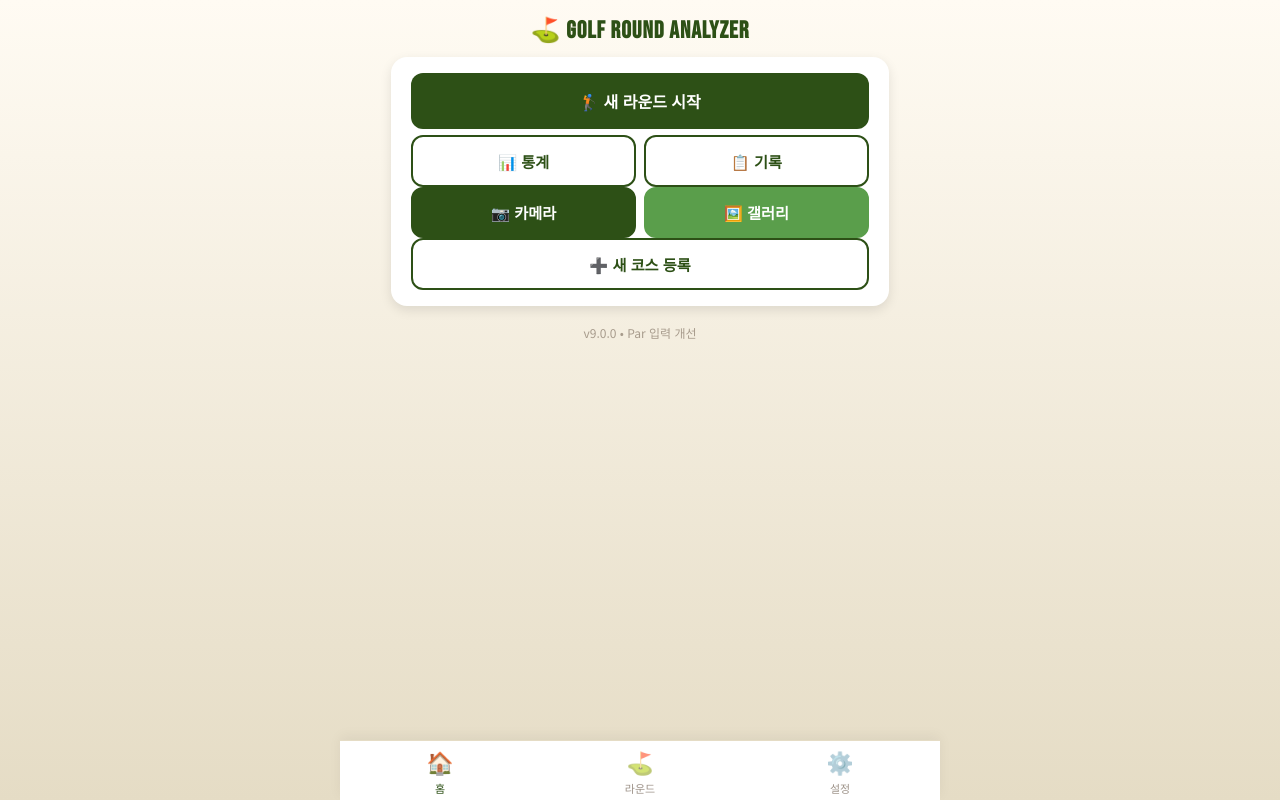
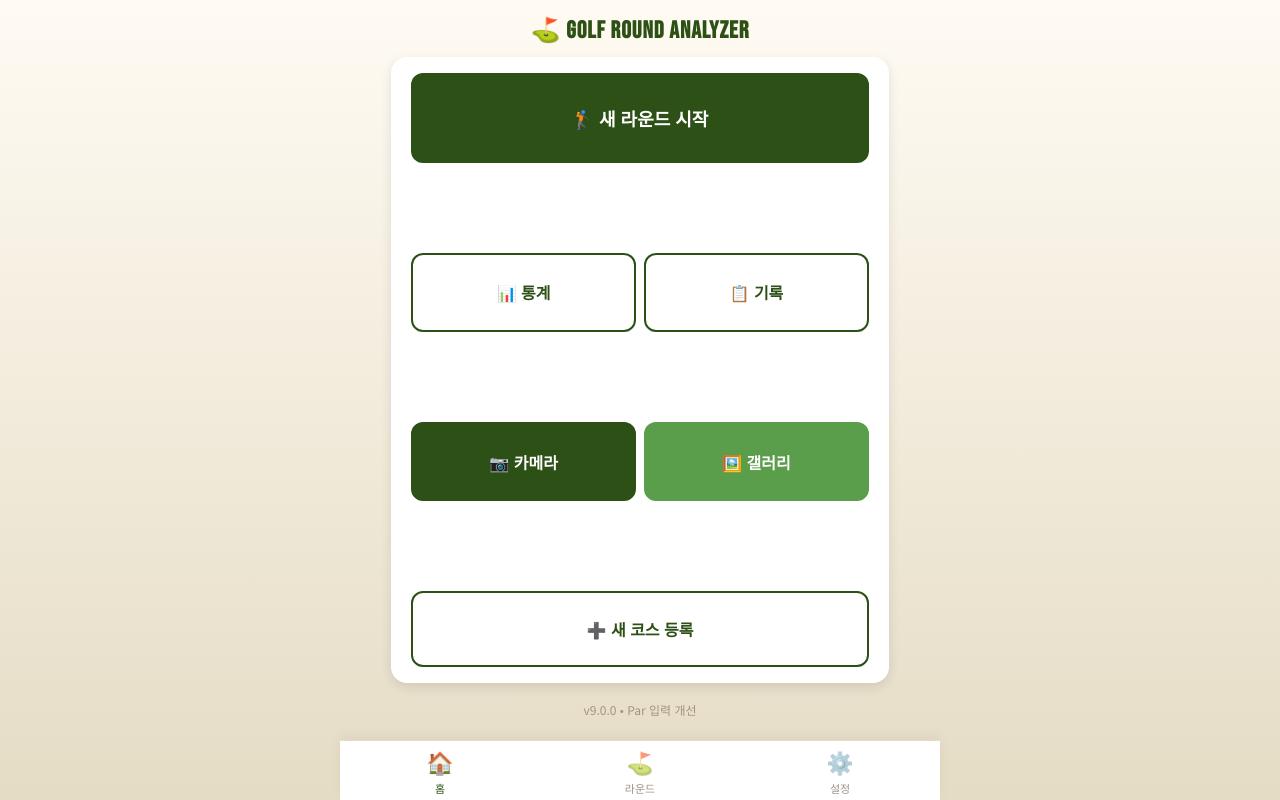
Before and after one commit to inventorykp10/golf-analyzer, a plain HTML site: page index.html in a window 1280 px wide. Drawn offline with Linux system fonts and the light colour scheme.

Commit message:
홈 페이지 Ultra full screen

```diff
--- a/index.html
+++ b/index.html
@@ -966,19 +966,19 @@
           </div>
         ` : ''}
 
-        <div class="section">
-          <button class="primary-btn" onclick="goToPage(1)" style="margin-bottom:6px;">
+        <div class="section grow" style="justify-content:space-between;">
+          <button class="primary-btn" onclick="goToPage(1)" style="padding:4vh 16px; font-size:18px;">
             🏌️ 새 라운드 시작
           </button>
           <div class="home-quick-actions">
-            <button class="secondary-btn" onclick="goToPage(2)" style="margin-bottom:0;">📊 통계</button>
-            <button class="secondary-btn" onclick="goToPage(3)" style="margin-bottom:0;">📋 기록</button>
+            <button class="secondary-btn" onclick="goToPage(2)" style="margin-bottom:0; padding:3.2vh 8px; font-size:16px;">📊 통계</button>
+            <button class="secondary-btn" onclick="goToPage(3)" style="margin-bottom:0; padding:3.2vh 8px; font-size:16px;">📋 기록</button>
           </div>
           <div class="home-quick-actions">
-            <button class="secondary-btn" onclick="uploadCamera()" style="background:var(--green-primary);color:white;border-color:var(--green-primary);margin-bottom:0;">📷 카메라</button>
-            <button class="secondary-btn" onclick="uploadGallery()" style="background:#5a9e4b;color:white;border-color:#5a9e4b;margin-bottom:0;">🖼️ 갤러리</button>
-          </div>
-          <button class="secondary-btn" onclick="openCourseRegistration()" style="margin-bottom:0;">
+            <button class="secondary-btn" onclick="uploadCamera()" style="background:var(--green-primary);color:white;border-color:var(--green-primary);margin-bottom:0; padding:3.2vh 8px; font-size:16px;">📷 카메라</button>
+            <button class="secondary-btn" onclick="uploadGallery()" style="background:#5a9e4b;color:white;border-color:#5a9e4b;margin-bottom:0; padding:3.2vh 8px; font-size:16px;">🖼️ 갤러리</button>
+          </div>
+          <button class="secondary-btn" onclick="openCourseRegistration()" style="margin-bottom:0; padding:3vh 16px; font-size:16px;">
             ➕ 새 코스 등록
           </button>
         </div>
```
